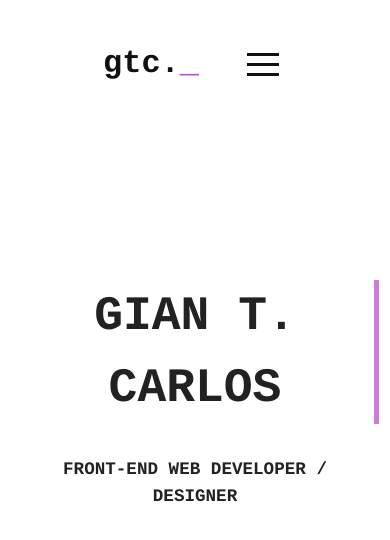
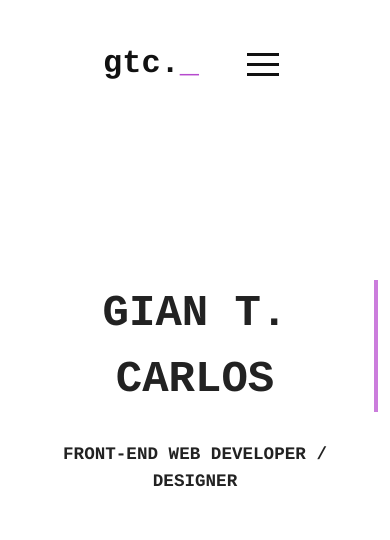
Before and after one commit to giantcarlos/dev-portfolio, a React (Create React App) app: page /#/ in a window 390 px wide. Shown: the top 540 px of the page. Built offline with nearby package versions, Linux system fonts and the light colour scheme.

Commit message:
fix step animation margins for mobile

```diff
--- a/src/App.css
+++ b/src/App.css
@@ -306,7 +306,7 @@ p {
     color: #222;
   }
   h1 {
-    font-size: 3rem;
+    font-size: 2.75rem;
     /* margin-left: .75rem;
     margin-right: .75rem; */
   }
```
